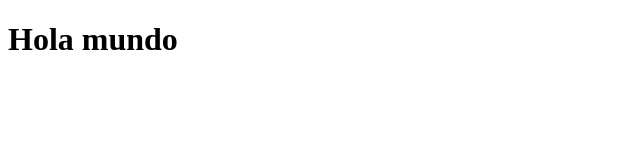
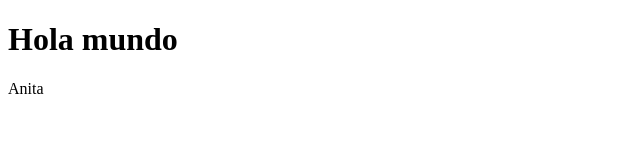
Before and after one commit to alanissanchez3111/Ejercicio69, a plain HTML site: page index.html in a window 1280 px wide. Shown: the full height of the page, 0-640 px from the left. Drawn offline with Linux system fonts and the light colour scheme.

Commit message:
Archivos Anita

```diff
--- a/index.html
+++ b/index.html
@@ -8,5 +8,6 @@
 </head>
 <body>
     <h1>Hola mundo</h1>
+    <p>Anita</p>
 </body>
 </html>
```
